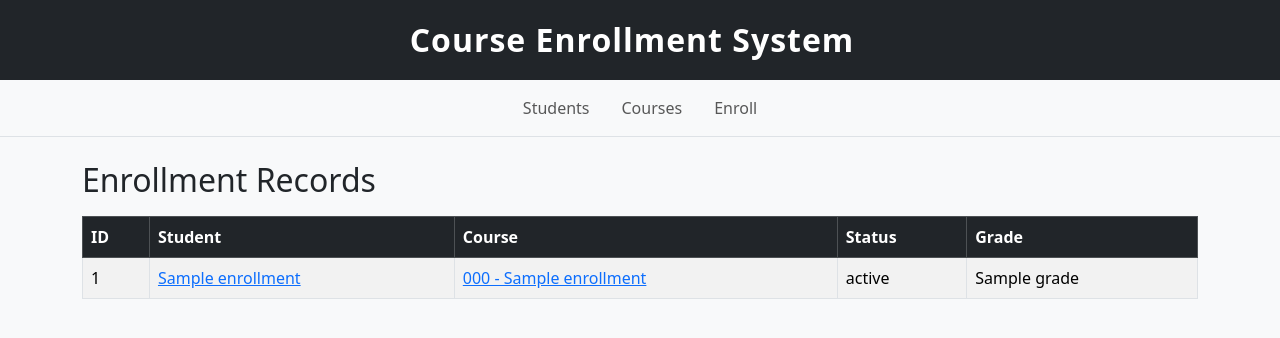
After one commit to Chihiro1998/CS5200_Course_Enrollment_Sys, a Flask app: page /enrollments in a window 1280 px wide. The commit adds this page. Shown: the top 338 px of the page. Run offline with Flask 3, Linux system fonts and the light colour scheme; a database or web service that is not in the repository returns one stand-in record (values such as "Sample title"); some libraries are stand-ins or nearby versions.

Commit message:
Create enrollment list

```diff
--- a/app/routes.py
+++ b/app/routes.py
@@ -168,10 +168,116 @@ def delete_student(student_id):
     flash("Student has been deactivated (soft delete).", "success")
     return redirect(url_for("main.index"))
 
+# =====================================================
+# ENROLLMENT ROUTES (Add Enrollment)
+# =====================================================
+
+
+@main.route("/students/<int:student_id>/enroll", methods=["GET"])
+def enroll_page(student_id):
+    """Show enrollment form for a student"""
+
+    conn = get_db_connection()
+    cur = conn.cursor()
+
+    # 1. Confirm student exists
+    cur.execute("""
+        SELECT student_id, first_name, last_name
+        FROM students
+        WHERE student_id = %s
+    """, (student_id,))
+    student = cur.fetchone()
+    if not student:
+        abort(404)
+
+    # 2. Get active courses
+    cur.execute("""
+        SELECT course_id, course_code, course_name
+        FROM courses
+        WHERE status = 'Active'
+        ORDER BY course_code
+    """)
+    courses = cur.fetchall()
+
+    # 3. Get semesters list
+    cur.execute("""
+        SELECT semester_id, term, year
+        FROM semesters
+        ORDER BY year DESC, term DESC
+    """)
+    semesters = cur.fetchall()
+
+    cur.close()
+    conn.close()
+
+    return render_template("enroll_add.html",
+                           student=student,
+                           courses=courses,
+                           semesters=semesters)
+
+
+@main.route("/students/<int:student_id>/enroll", methods=["POST"])
+def enroll_submit(student_id):
+    """Submit enrollment creation request"""
+
+    course_id = request.form["course_id"]
+    semester_id = request.form["semester_id"]
+
+    conn = get_db_connection()
+    cur = conn.cursor()
+
+    try:
+        cur.execute("""
+            INSERT INTO enrollments (student_id, course_id, semester_id, status)
+            VALUES (%s, %s, %s, 'Enrolled')
+        """, (student_id, course_id, semester_id))
+
+        conn.commit()
+        flash("Enrollment added successfully!", "success")
+
+    except Exception as e:
+        conn.rollback()
+        flash(
+            "Error: student is already enrolled in this course for that semester.", "danger")
+
+    cur.close()
+    conn.close()
+
+    return redirect(url_for("main.student_detail", student_id=student_id))
+
+
+@main.route("/enrollments")
+def enrollment_list():
+    conn = get_db_connection()
+    cur = conn.cursor()
+
+    cur.execute("""
+        SELECT
+            e.enrollment_id,
+            s.student_id,
+            s.first_name || ' ' || s.last_name AS student_name,
+            c.course_id,
+            c.course_code,
+            c.course_name,
+            e.status,
+            e.grade
+        FROM enrollments e
+        JOIN students s ON e.student_id = s.student_id
+        JOIN courses c ON e.course_id = c.course_id
+        ORDER BY e.enrollment_id;
+    """)
+
+    enrollments = cur.fetchall()
+    cur.close()
+    conn.close()
+
+    return render_template("enrollment_list.html", enrollments=enrollments)
+
 
 # =====================================================
 # COURSE ROUTES
 # =====================================================
+
 
 @main.route("/courses")
 def course_list():
--- a/app/templates/base.html
+++ b/app/templates/base.html
@@ -39,7 +39,10 @@
 
         <a class="nav-link px-3" href="{{ url_for('main.index') }}">Students</a>
         <a class="nav-link px-3" href="{{ url_for('main.course_list') }}">Courses</a>
-        <a class="nav-link px-3" href="#">Enroll</a>
+        <a class="nav-link px-3" href="{{ url_for('main.enrollment_list') }}">
+          Enroll
+        </a>
+
 
       </div>
     </div>
--- /dev/null
+++ b/app/templates/enrollment_list.html
@@ -0,0 +1,43 @@
+{% extends "base.html" %}
+
+{% block title %}Enrollment Records{% endblock %}
+
+{% block content %}
+<h2 class="mb-3">Enrollment Records</h2>
+
+<table class="table table-striped table-bordered">
+  <thead class="table-dark">
+    <tr>
+      <th>ID</th>
+      <th>Student</th>
+      <th>Course</th>
+      <th>Status</th>
+      <th>Grade</th>
+    </tr>
+  </thead>
+
+  <tbody>
+    {% for e in enrollments %}
+    <tr>
+      <td>{{ e[0] }}</td>
+
+      <td>
+        <a href="{{ url_for('main.student_detail', student_id=e[1]) }}">
+          {{ e[2] }}
+        </a>
+      </td>
+
+      <td>
+        <a href="{{ url_for('main.course_detail', course_id=e[3]) }}">
+          {{ e[4] }} - {{ e[5] }}
+        </a>
+      </td>
+
+      <td>{{ e[6] }}</td>
+      <td>{{ e[7] if e[7] else '-' }}</td>
+    </tr>
+    {% endfor %}
+  </tbody>
+</table>
+
+{% endblock %}
```
Also changed, not shown: app/templates/enroll_add.html (added, +35 -0 lines).
